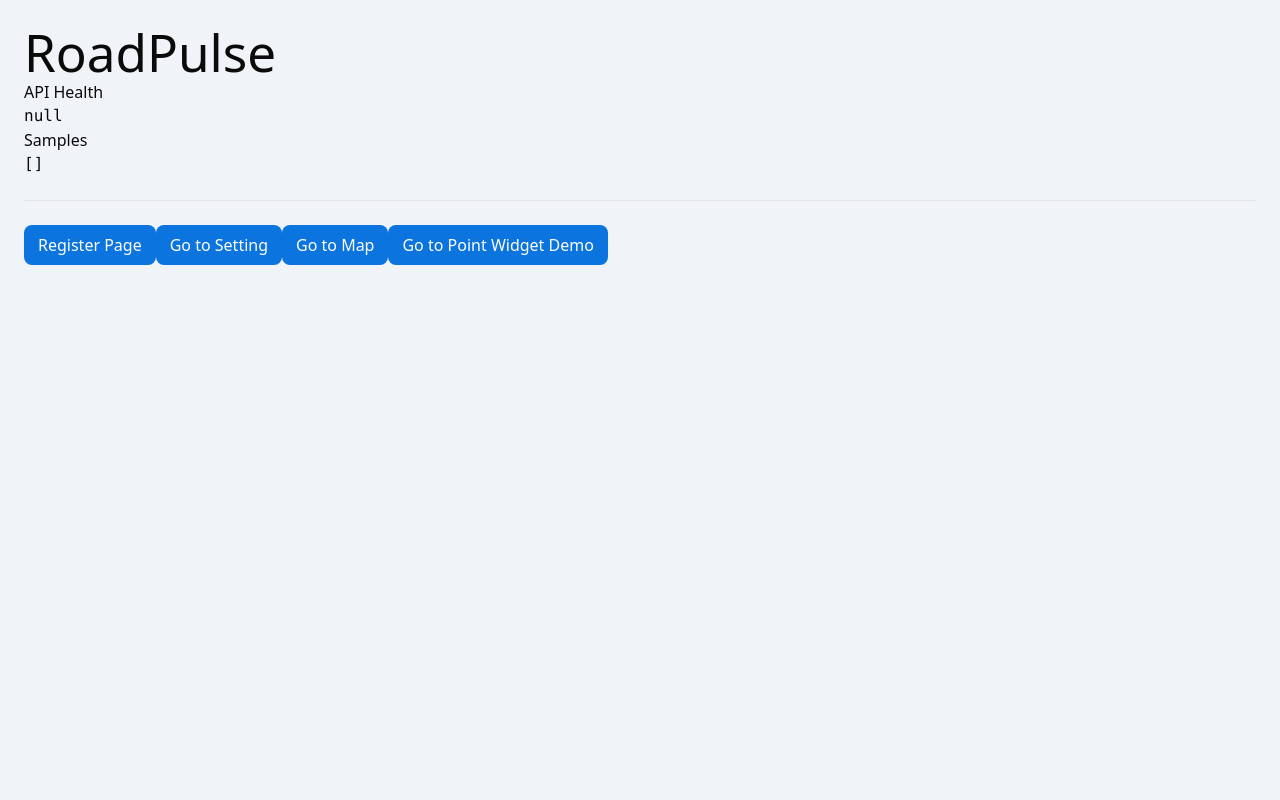
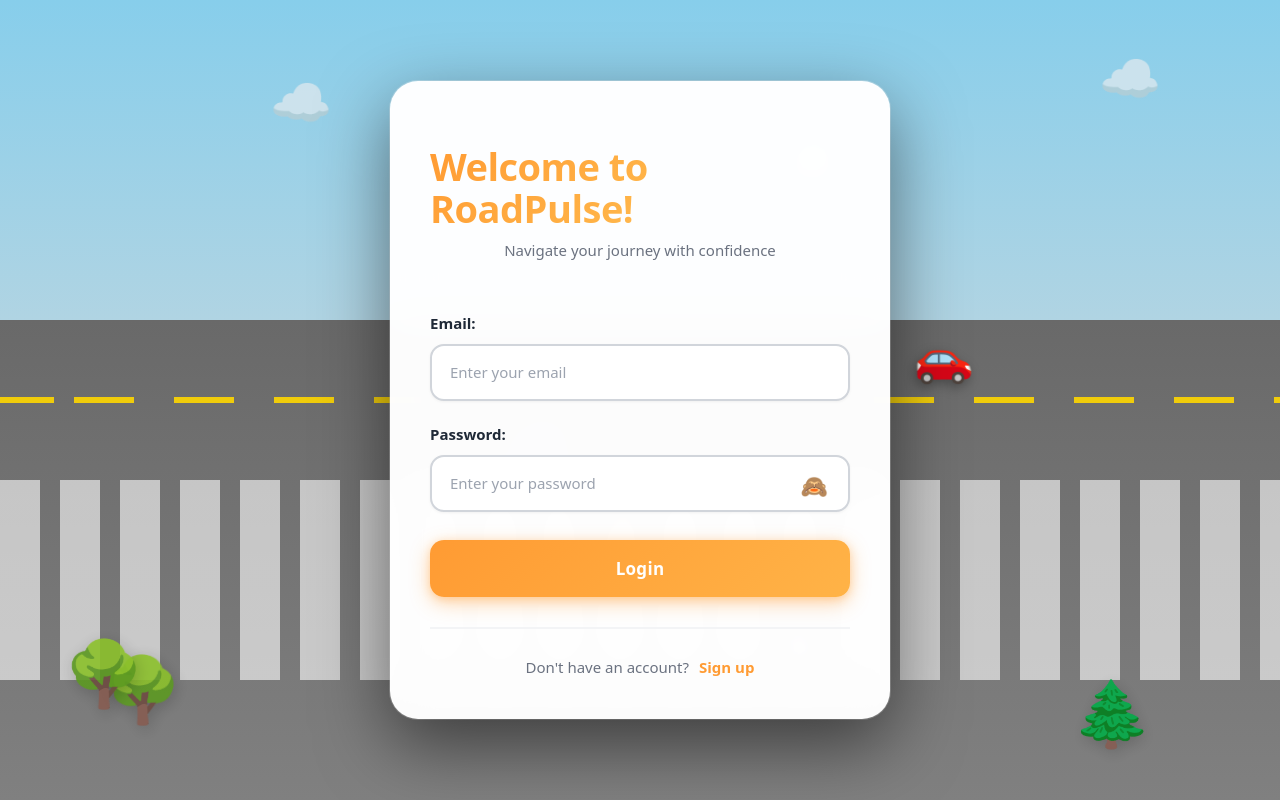
Before and after one commit to Fit3170-RoadPulse/RoadPulse, a React (Vite) app in the folder frontend/: page / in a window 1280 px wide. Built offline with nearby package versions, Linux system fonts and the light colour scheme; no server answers.

Commit message:
US14-REGISTRATION PAGE: made login page as home page

```diff
--- a/frontend/src/main.jsx
+++ b/frontend/src/main.jsx
@@ -21,9 +21,10 @@ createRoot(document.getElementById('root')).render(
   <StrictMode>
     <BrowserRouter>
       <Routes>
-        {/* Public Routes - No authentication required */}
-        <Route path="/" element={<App />} />
+        {/* If you want to navigate to a page via filepath, I think you must include the route here */}
+        <Route path="/" element={<LoginPage />} />
         <Route path="/login-page" element={<LoginPage />} />
+        <Route path="/app" element={<App />} />
         <Route path="/registration-page" element={<RegistrationPage />} />
         <Route path="/email-verification" element={<EmailVerification />} />
 
--- a/frontend/src/pages/loginpage/login.jsx
+++ b/frontend/src/pages/loginpage/login.jsx
@@ -209,7 +209,7 @@ export default function LoginPage({ onLogin, onForgotPassword }) {
             </button>
           </div>
 
-          <div className="forgot-password-link-container">
+          {/* <div className="forgot-password-link-container">
             <button
               onClick={handleForgotPassword}
               className="forgot-password-link"
@@ -217,7 +217,7 @@ export default function LoginPage({ onLogin, onForgotPassword }) {
             >
               Forgot password?
             </button>
-          </div>
+          </div> */}
 
           <div className="login-buttons">
             <button
```
